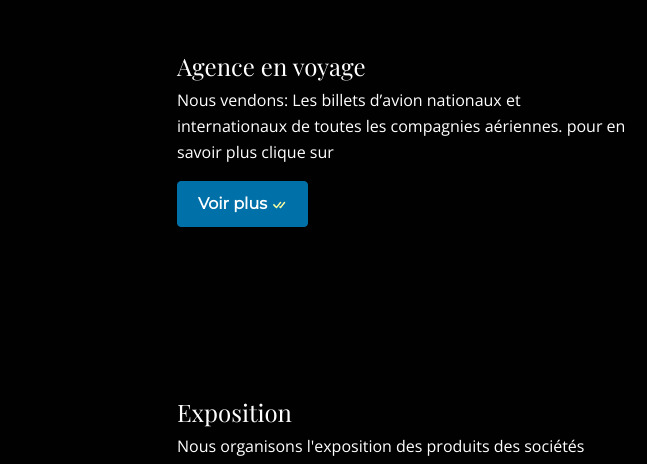
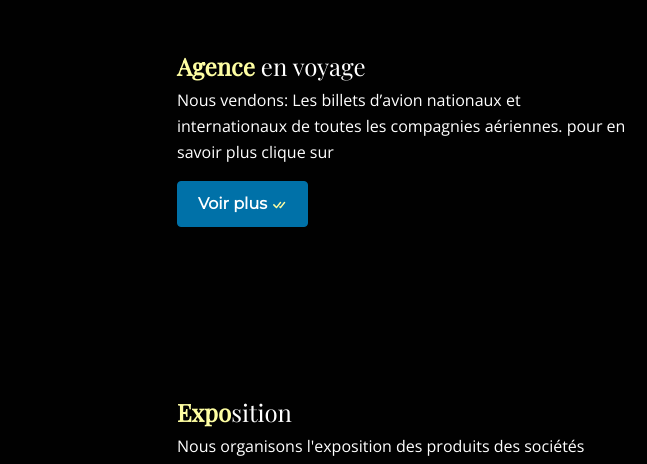
Before and after one commit to Franck-Nk/Franck-Nk.github.io, a plain HTML site: page index.html in a window 1280 px wide. Shown: the part 1062-1526 px from the top of the page, 0-647 px from the left. Drawn offline with nearby package versions, Linux system fonts and the light colour scheme.

Commit message:
index.html

```diff
--- a/index.html
+++ b/index.html
@@ -148,7 +148,7 @@
 <div class="container mb-4">
     <div class="row justify-content-center">
         <div class="col col-12 col-md-5 mt-4 mb-2 text-white">
-            <h4 class=" text-white">Agence en voyage</h4>
+            <h4 class=" text-white"><span>Agence </span>en voyage</h4>
             <p class="text-white">Nous vendons:
             Les billets d’avion nationaux et internationaux de toutes les compagnies aériennes. pour en savoir plus clique sur </p>
             <a href="./front_end/Pages/AgenceV.html" class="btn btn-info text-white">Voir plus
@@ -165,7 +165,7 @@
     </div>
     <div class="row justify-content-center">
         <div class="col col-12 col-md-5 mt-4 mb-2">
-            <h4 class=" text-white">Exposition</h4>
+            <h4 class=" text-white"><span>Expo</span>sition</h4>
             <p class=" text-white">Nous organisons l'exposition des produits des sociétés grecques en République Démocratique du Congo.</p>
             <a href="./front_end/Pages/Exposition.html" class="btn btn-info text-white">Voir plus
                 <svg xmlns="http://www.w3.org/2000/svg" width="16" height="16" fill="currentColor" class="bi bi-check-all" viewBox="0 0 16 16">
```
